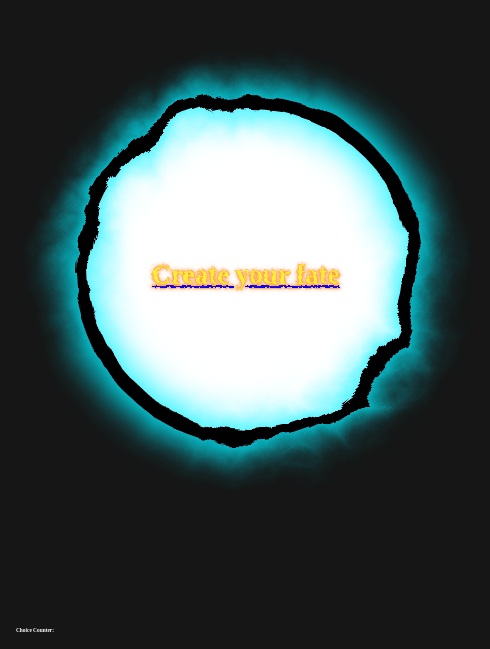
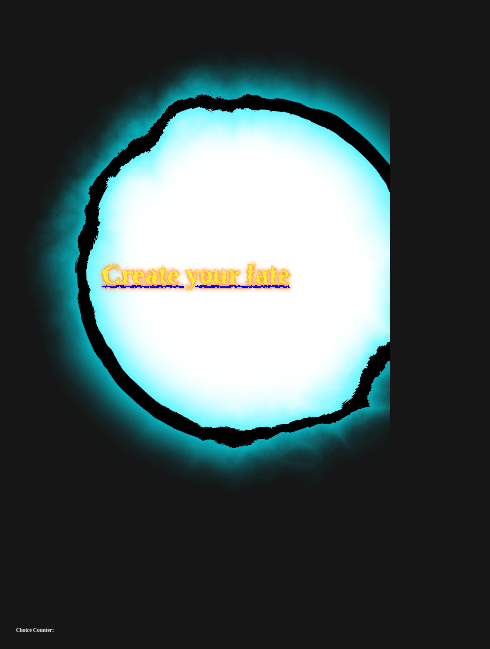
Before and after one commit to AnimeeAddict/Hero-s-Awakening-Repository, a plain HTML site: page index.html in a window 390 px wide. Shown: the part 757-1406 px from the top of the page, 490 px wide, since content can reach past the window. Drawn offline with Linux system fonts and the light colour scheme; a web font is replaced by a local one.

Commit message:
Update style.css

```diff
--- a/style.css
+++ b/style.css
@@ -356,6 +356,11 @@ svg {
     body {
         color: white;
         font-size: 5px;
+        width: 100%;
+    }
+
+    a {
+        width: 100%;
     }
 
     .storySection {
```
